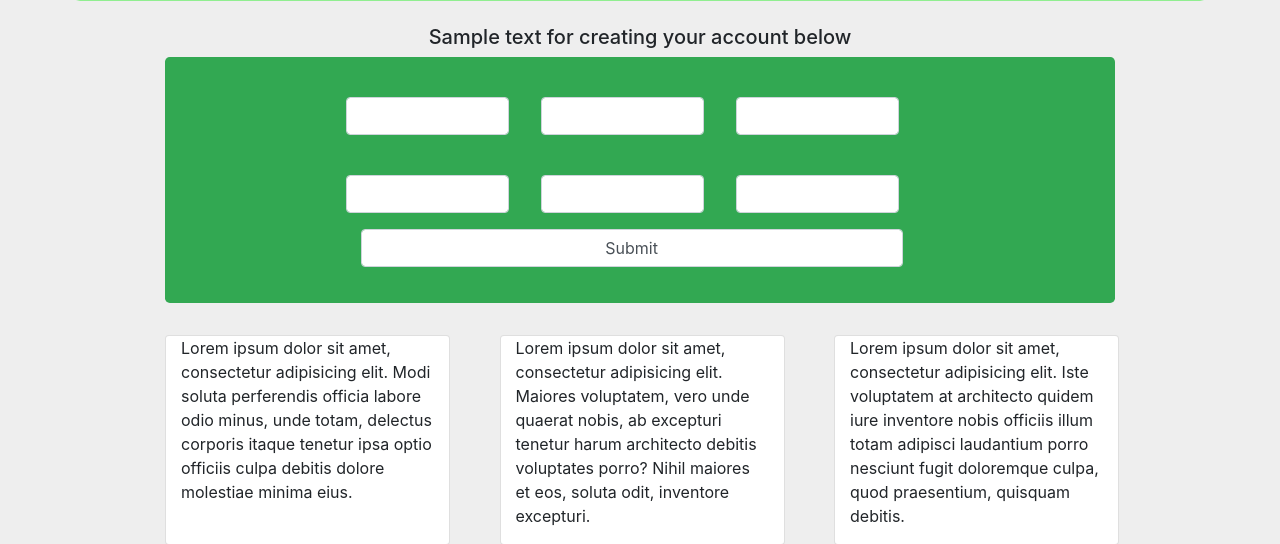
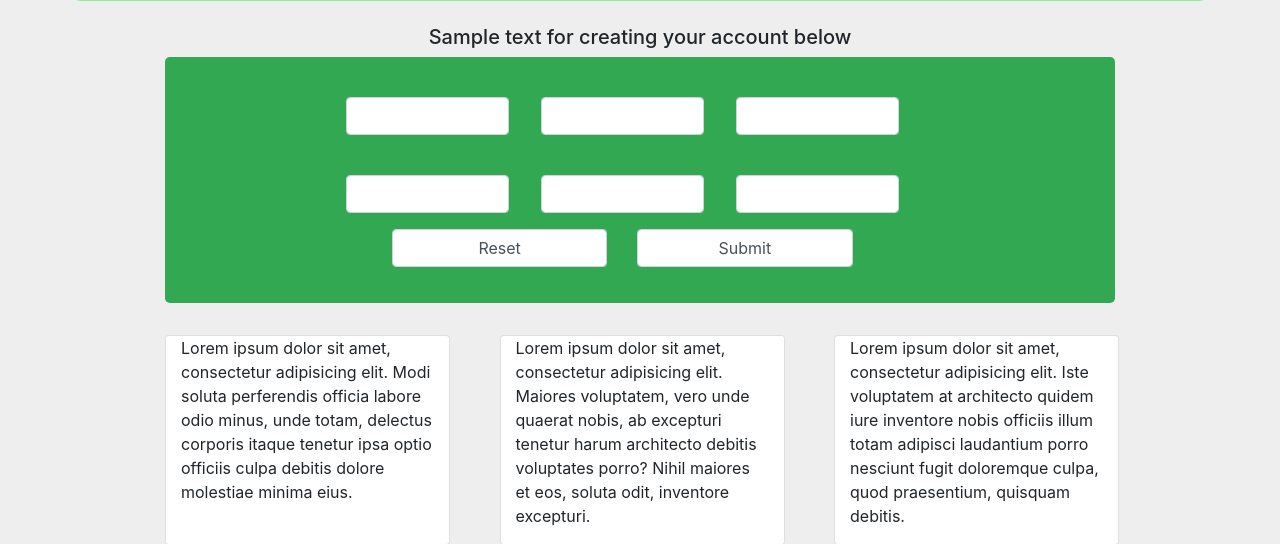
Before and after one commit to DAGHQ/Harris-County-Professional-Gasses, a PHP site: page / in a window 1280 px wide. Shown: the part 287-831 px from the top of the page. Run offline with PHP 8.4, Linux system fonts and the light colour scheme; some libraries are stand-ins or nearby versions.

Commit message:
Update mid-body.php

```diff
--- a/app/views/Home/mid-body.php
+++ b/app/views/Home/mid-body.php
@@ -30,7 +30,11 @@
 					<div class="form-group">
 						<div class="row">
 							<div class="col-md-2"></div>
-							<div class="col-md-7">
+							&nbsp;&nbsp;&nbsp;&nbsp;&nbsp;&nbsp;&nbsp;
+							<div class="col-md-3">
+								<input type="Reset" class="form-control">
+							</div>
+							<div class="col-md-3">
 								<input type="Submit" class="form-control">
 							</div>
 							<div class="col-md-2"></div>
```
